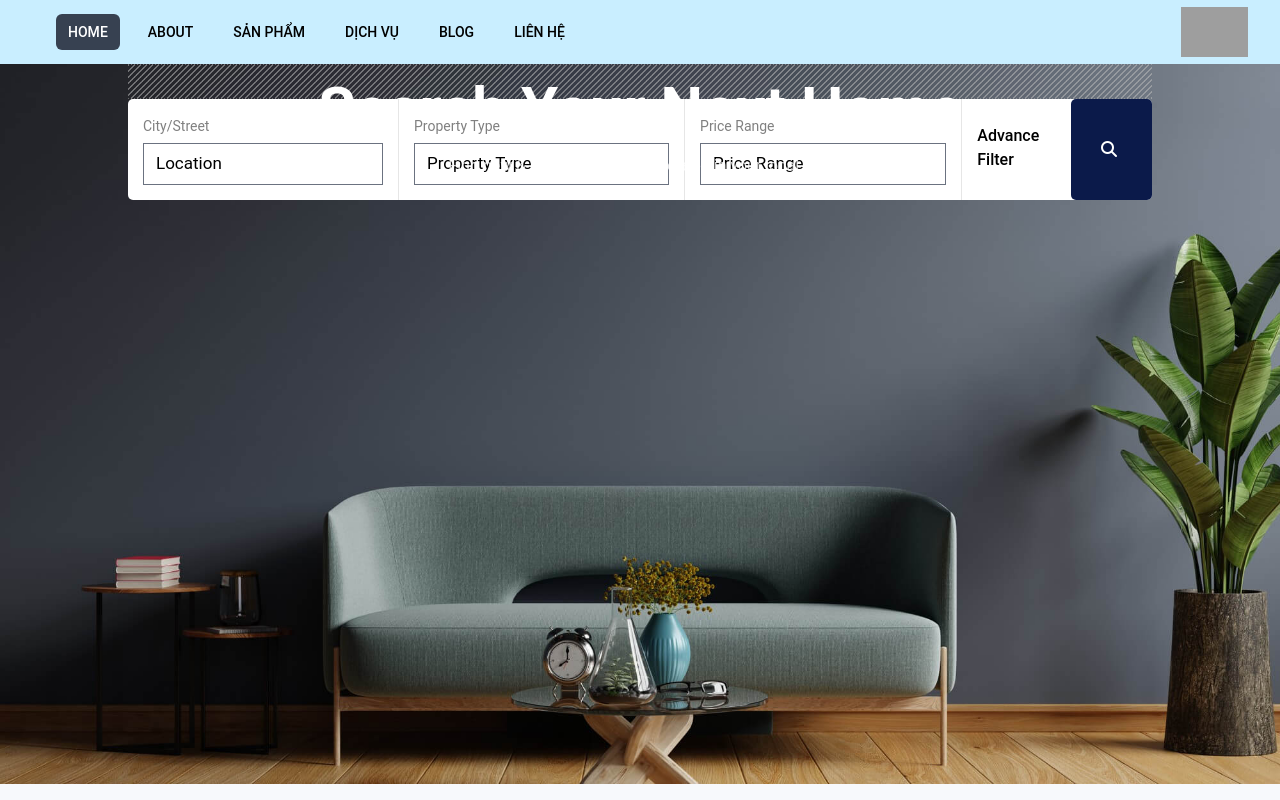
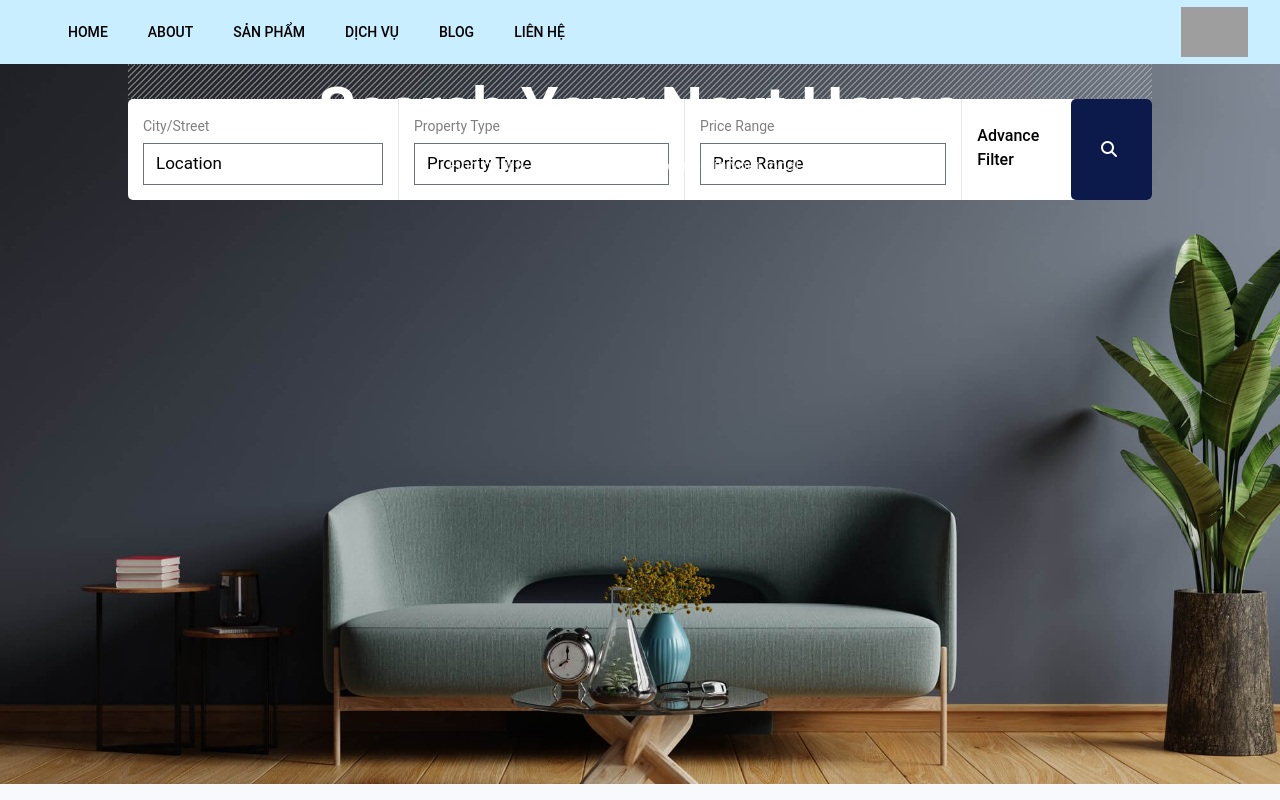
Before and after one commit to QuocDat1219/ecom-blog, a React (Create React App) app: page / in a window 1280 px wide. Shown: the top 800 px of the page. Built offline with nearby package versions, Linux system fonts and the light colour scheme; grey boxes are pictures that could not be loaded.

Commit message:
active navbar

```diff
--- a/src/components/common/header/Header.jsx
+++ b/src/components/common/header/Header.jsx
@@ -17,8 +17,10 @@ function classNames(...classes) {
 }
 
 const Header = () => {
-  const [activeIndex, setActiveIndex] = useState(0);
 
+  const setActive = (item) =>{
+    window.localStorage.setItem("avtive",item);
+  }
 
   return (
 
@@ -49,9 +51,9 @@ const Header = () => {
                         key={index}
                         href={list.path}
                         className={`text-text-color hover:bg-gray-700 hover:text-white rounded-md px-3 py-2 text-sm font-medium ${
-                          activeIndex === index ? 'bg-gray-700 text-white' : ''
+                          window.localStorage.getItem("avtive") == index ? 'bg-gray-700 text-white' : ''
                         }`}
-                        onClick={() => setActiveIndex(index)}
+                        onClick={() => setActive(index)}
 
                       >
                         {list.text}
```
